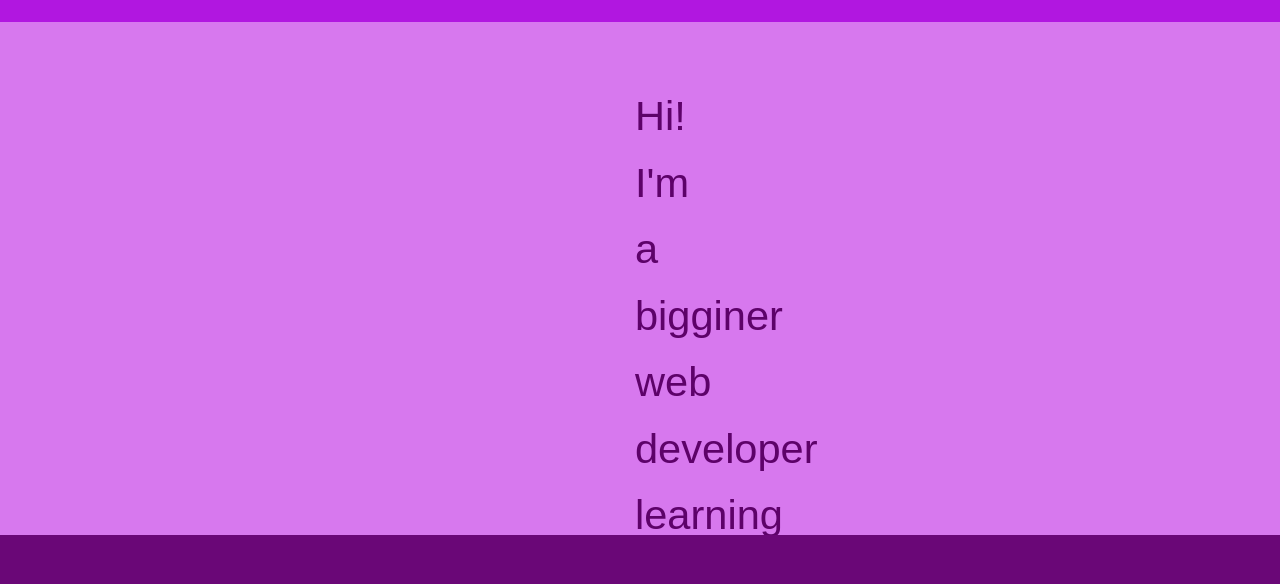
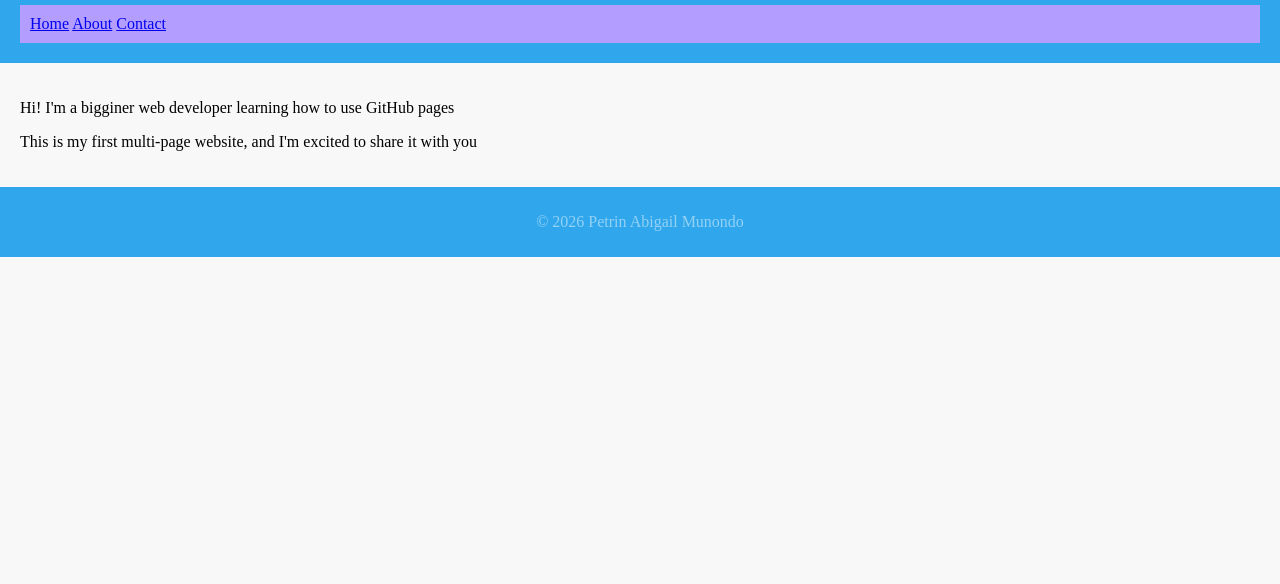
Before and after one commit to PetrinAbigail/my-first-github-page, a plain HTML site: page about.html in a window 1280 px wide. Shown: the part 95-679 px from the top of the page. Drawn offline with Linux system fonts and the light colour scheme.

Commit message:
Add files via upload

```diff
--- a/style.css
+++ b/style.css
@@ -1,63 +1,61 @@
+/* Reset default browser spacing */
 body {
-    font-family: Arial, sans-serif;
-    color: #5d0269;
-    background-color: #b913e291;
     margin: 0;
-    padding: 0;
-    line-height: 1.6;
-    text-size-adjust: inherit;
+    font-family: Arial sans-serif;
+    background-color: #f4f4f4a1;
 }
+
+/* Header */
 header {
-    background-color: #b117e0;
-    color: white;
+    background-color: #30a7ec;
+    colour: White;
     padding: 20px;
     text-align: center;
 }
-header h1 {
-    margin: 0;
+
+/* Navigation */
+nav {
+    background-color: #b39eff;
+    padding: 10px;
+    text-align:justify ;
 }
 
-nav a {
-    color: white;
+nac a {
+    color: rgba(255, 255, 255, 0.24);
     text-decoration: none;
-    margin: 0 10px;
+    margin: 0 15px;
+    font-weight: bold;
 }
 
-nav a-hover {
+nav a:hover {
     text-decoration: underline;
 }
 
+/* Main Content */
 main {
     padding: 20px;
-    max-width: 10px;
-    margin: 0 auto;
-}
-main img {
-    max-width: 100%;
-    height: auto;
-    display: block;
-    margin: 10px 0;
 }
 
-footer {
-background-color: #6a0777;
-color: white;
-text-align: center;
-padding: 10px;
-position: fixed;
-bottom: 0;
-width: 100%;
+/* Section */
+section {
+    background-color: rgba(255, 255, 255, 0.507);
+    padding: 15px;
+    margin-bottom: 20px;
+    border-radius: 5px;
 }
-p {
-    font-size: 1.1cm;
+
+/* Products */
+.product {
+    border: 1px solid #ccccccd7;
+    padding: 10px;
+    margin-top: 10px;
+    border-radius: 5px;
 }
-a {
-    color: #a01e15;
-    text-decoration: none;
+
+/* Footer */
+footer{
+    background-color: #30a7ec;
+    color: rgba(255, 255, 255, 0.479);
+    text-align: center;
+    padding: 10px;
 }
-a-hover {
-    text-decoration: underline;
-}
-img {
-    border: 5px solid #a02709;
-}
```
